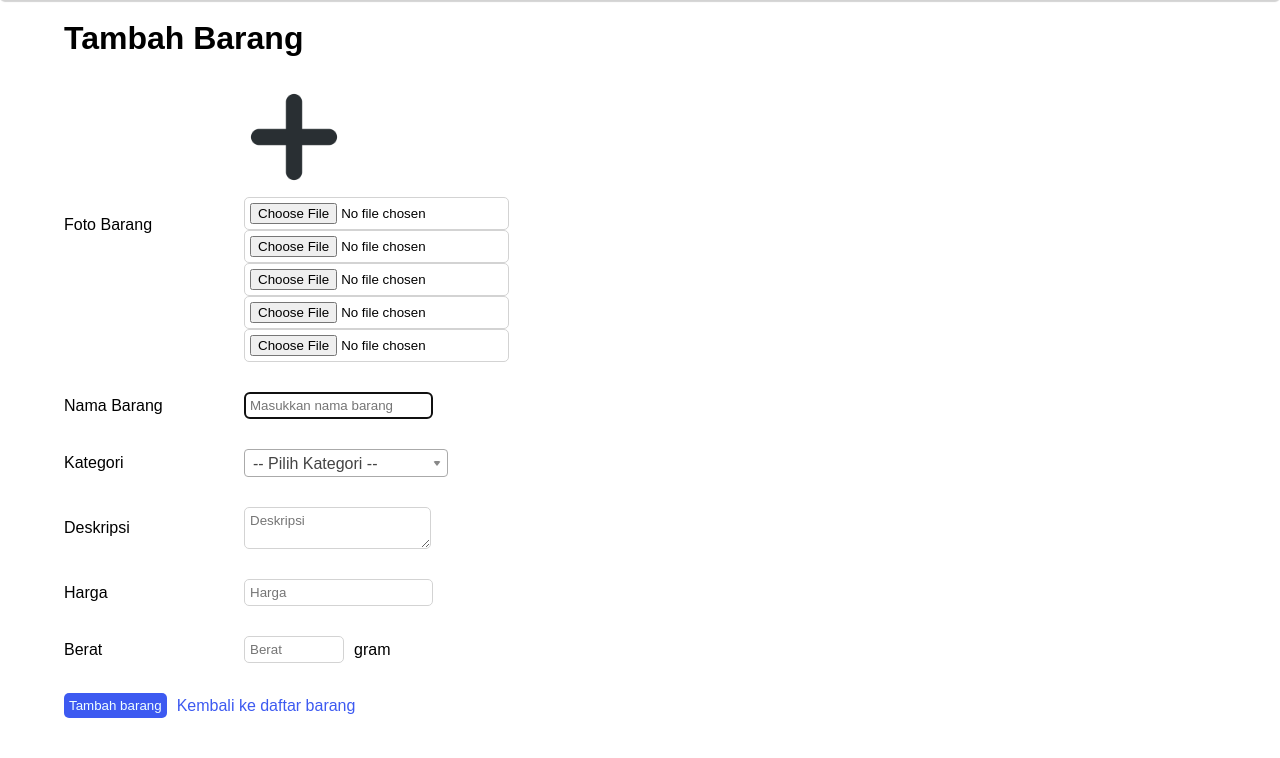
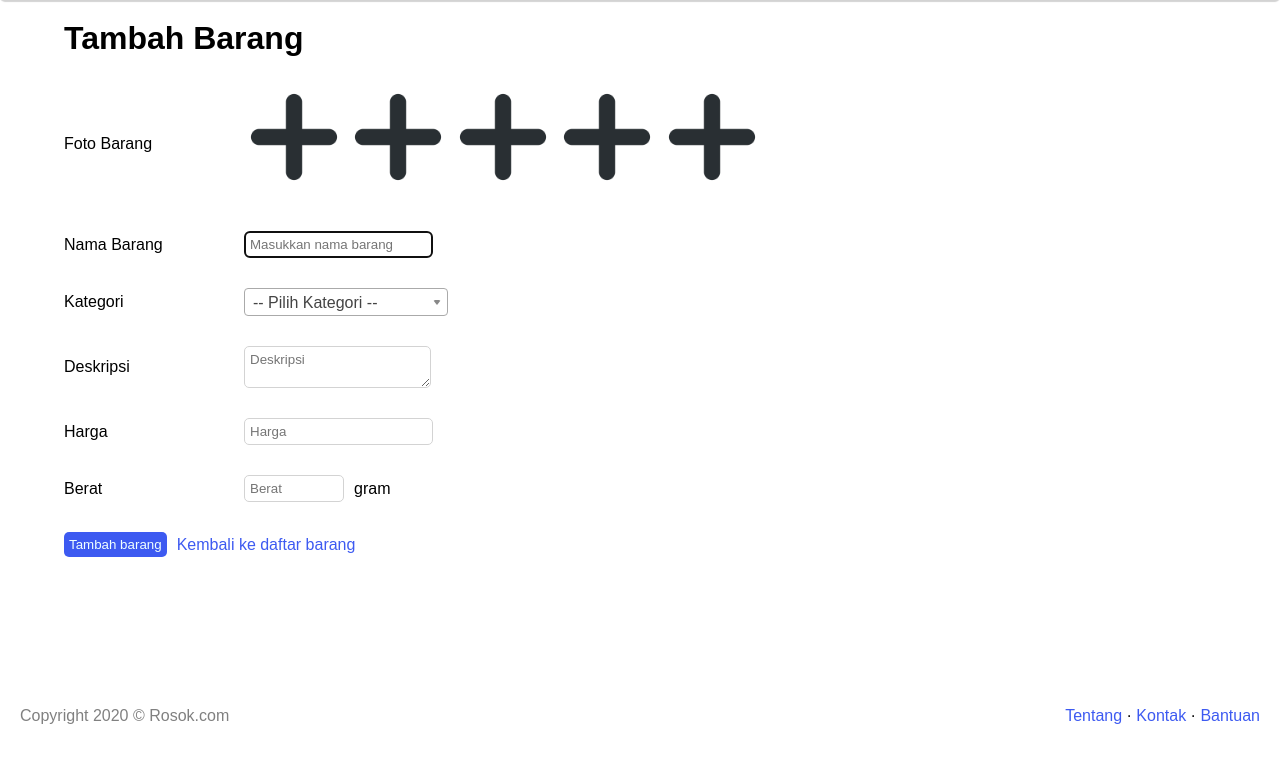
Before and after one commit to anggakswr/rosok, a CodeIgniter 4 app: template app/Views/barang/create.php in a window 1280 px wide. Shown: the part 60-818 px from the top of the page. After the commit the page ends 784 px from the top, so only its background shows below. Run offline with PHP 8.4 and a stand-in for CodeIgniter, Linux system fonts and the light colour scheme; the template is opened without the code that fills it, so the values that code supplies are empty; some libraries are stand-ins or nearby versions.

Commit message:
menambah img preview pd upload multiple

```diff
--- a/app/Views/barang/create.php
+++ b/app/Views/barang/create.php
@@ -13,32 +13,38 @@
         <label for="foto[0]">Foto Barang</label>
         <div class="flex">
             <!-- preview gambar yg akan diupload -->
-            <img src="/img/icon/plus.png" width="100px" class="mb1 pointer" onclick="klikImg()">
-            <input type="file" name="foto[0]" onchange="previewImg()" class="">
+            <div>
+                <img src="/img/icon/plus.png" width="100px" class="mb1 pointer">
+                <img src="/img/icon/plus.png" width="100px" class="mb1 pointer">
+                <img src="/img/icon/plus.png" width="100px" class="mb1 pointer">
+                <img src="/img/icon/plus.png" width="100px" class="mb1 pointer">
+                <img src="/img/icon/plus.png" width="100px" class="mb1 pointer">
+            </div>
+            <input type="file" name="foto[0]" onchange="previewImg()" class="hidden">
             <?php if ($validation->hasError('foto[0]')) : ?>
                 <div class="error-flash">
                     <?= $validation->getError('foto[0]'); ?>
                 </div>
             <?php endif; ?>
-            <input type="file" name="foto[1]" onchange="previewImg()" class="">
+            <input type="file" name="foto[1]" onchange="previewImg()" class="hidden">
             <?php if ($validation->hasError('foto[1]')) : ?>
                 <div class="error-flash">
                     <?= $validation->getError('foto[1]'); ?>
                 </div>
             <?php endif; ?>
-            <input type="file" name="foto[2]" onchange="previewImg()" class="">
+            <input type="file" name="foto[2]" onchange="previewImg()" class="hidden">
             <?php if ($validation->hasError('foto[2]')) : ?>
                 <div class="error-flash">
                     <?= $validation->getError('foto[2]'); ?>
                 </div>
             <?php endif; ?>
-            <input type="file" name="foto[3]" onchange="previewImg()" class="">
+            <input type="file" name="foto[3]" onchange="previewImg()" class="hidden">
             <?php if ($validation->hasError('foto[3]')) : ?>
                 <div class="error-flash">
                     <?= $validation->getError('foto[3]'); ?>
                 </div>
             <?php endif; ?>
-            <input type="file" name="foto[4]" onchange="previewImg()" class="">
+            <input type="file" name="foto[4]" onchange="previewImg()" class="hidden">
             <?php if ($validation->hasError('foto[4]')) : ?>
                 <div class="error-flash">
                     <?= $validation->getError('foto[4]'); ?>
@@ -99,21 +105,29 @@
     });
 
     // deklarasi variabel
-    const imgPreview = document.getElementsByClassName('mb1')[0];
-    const inputFoto = document.querySelector("input[type=file]");
-    const fileFoto = new FileReader();
+    const imgPreview = document.getElementsByClassName('mb1');
+    const inputFotos = document.querySelectorAll("input[type=file]");
 
     // ganti image preview dg image yg mau diupload
     function previewImg() {
-        fileFoto.readAsDataURL(inputFoto.files[0]);
-        fileFoto.onload = function(e) {
-            imgPreview.src = e.target.result;
+        for (let i = 0; i < inputFotos.length; i++) {
+            const fileFoto = new FileReader();
+            fileFoto.readAsDataURL(inputFotos[i].files[0]);
+            // jika file foto di load, maka imgPreview akan berubah
+            fileFoto.onload = function(e) {
+                imgPreview[i].src = e.target.result;
+            }
         }
     }
 
     // jika tombol plus diklik, maka gambar akan muncul
-    function klikImg() {
-        inputFoto.click();
+    for (let i = 0; i < imgPreview.length; i++) {
+        // function klikImg() {
+        //     inputFotos[i].click();
+        // }
+        imgPreview[i].addEventListener("click", function() {
+            inputFotos[i].click();
+        })
     }
 </script>
 <?= $this->endSection(); ?>
--- a/public/css/style.css
+++ b/public/css/style.css
@@ -89,9 +89,17 @@
   display: inline;
 }
 
+.inline-block {
+  display: inline-block;
+}
+
 .flex {
   display: flex;
   justify-content: space-between;
+}
+
+.grid {
+  display: grid;
 }
 
 .hidden {
@@ -117,6 +125,10 @@
 
 .mr1 {
   margin-right: 10px;
+}
+
+.ml1 {
+  margin-left: 10px;
 }
 
 /* -=-=-=-=-=-=-=-=-=-=-=-=- Table -=-=-=-=-=-=-=-=-=-=-=-=- */
```
